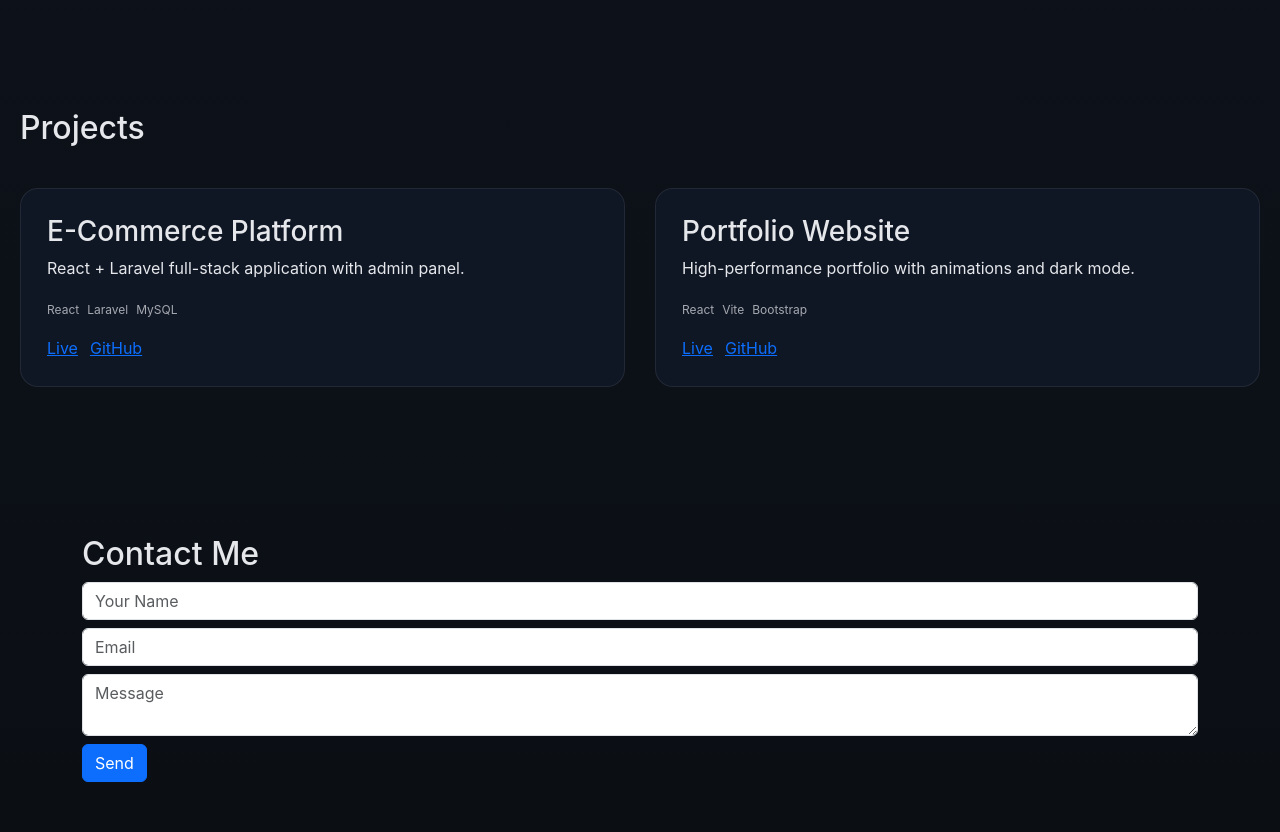
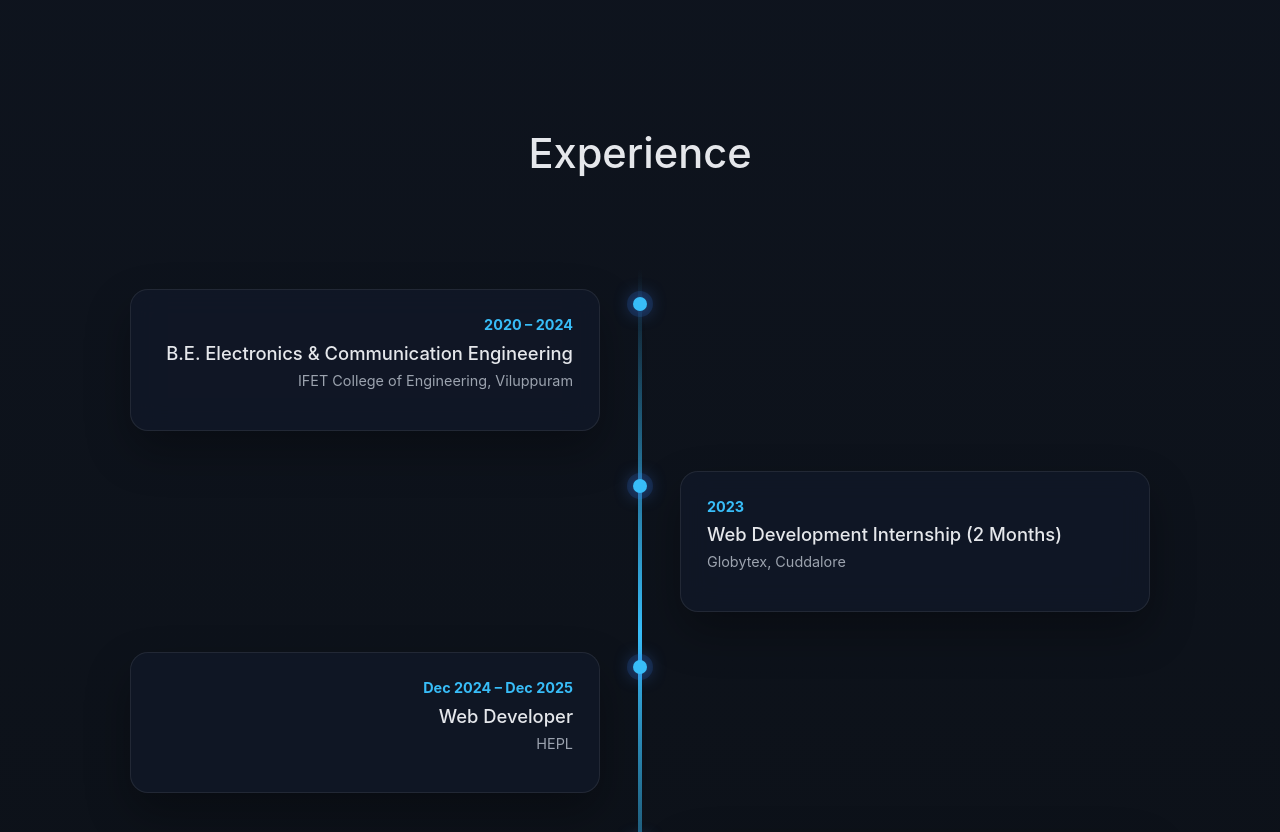
Before and after one commit to Gowtham602/_Gowtham_602_portfolio, a React (Vite) app: page / in a window 1280 px wide. Shown: the part 1960-2792 px from the top of the page. Built offline with nearby package versions, Linux system fonts and the light colour scheme.

Commit message:
experience section

```diff
--- a/src/App.jsx
+++ b/src/App.jsx
@@ -5,6 +5,7 @@ import About from "./components/About";
 import Skills from "./components/Skills";
 import Timeline from "./components/Timeline";
 import Project from "./components/Projects";
+import Experience from "./components/Experience";
 import Contact from "./components/Contact";
 import ScrollTop from "./components/ScrollTop";
 import WhatsAppButton from "./components/WhatsAppButton";
@@ -20,6 +21,7 @@ function App() {
       <About />
       <Skills />
       <Timeline />
+      <Experience />
       <Project />
       <Contact />
       <ScrollTop />
--- /dev/null
+++ b/src/components/Experience.jsx
@@ -0,0 +1,62 @@
+import { motion } from "framer-motion";
+import "../styles/Experience.css";
+
+const timelineData = [
+  {
+    year: "2020 – 2024",
+    title: "B.E. Electronics & Communication Engineering",
+    place: "IFET College of Engineering, Viluppuram",
+    side: "left",
+  },
+  {
+    year: "2023",
+    title: "Web Development Internship (2 Months)",
+    place: "Globytex, Cuddalore",
+    side: "right",
+  },
+  {
+    year: "Dec 2024 – Dec 2025",
+    title: "Web Developer",
+    place: "HEPL",
+    side: "left",
+  },
+  {
+    year: "Jan 2025 – Present",
+    title: "Web Developer",
+    place: "Ideal Software, Porur",
+    side: "right",
+  },
+];
+
+export default function Experience() {
+  return (
+    <section id="experience" className="experience-section">
+      <h2 className="section-title">Experience</h2>
+
+      <div className="timeline">
+        <span className="timeline-line" />
+
+        {timelineData.map((item, index) => (
+          <motion.div
+            key={index}
+            className={`timeline-item ${item.side}`}
+            initial={{ opacity: 0, y: 40 }}
+            whileInView={{ opacity: 1, y: 0 }}
+            viewport={{ once: true }}
+            transition={{ duration: 0.6 }}
+          >
+            {/* Dot */}
+            <span className="timeline-dot" />
+
+            {/* Content */}
+            <div className="timeline-content">
+              <span className="timeline-year">{item.year}</span>
+              <h4>{item.title}</h4>
+              <p>{item.place}</p>
+            </div>
+          </motion.div>
+        ))}
+      </div>
+    </section>
+  );
+}
--- a/src/components/Hero.jsx
+++ b/src/components/Hero.jsx
@@ -4,7 +4,7 @@ import "../styles/Hero.css";
 
 export default function Hero() {
   const typed = useTypingEffect(
-    "React Developer • Laravel • Frontend Engineer",
+    "React & Laravel Developer • Building scalable, high-performance web applications -> ..!",
     80,
     2000
   );
@@ -29,8 +29,13 @@ export default function Hero() {
     </h2>
 
     <p className="hero-desc">
-      I design and build high-quality web applications with a strong focus on
-      performance, scalability, and clean UI.
+        I’m a Web Developer with hands-on experience in building
+    real-world web applications using React and Laravel.
+
+    Currently working at Ideal Software, Porur, where I contribute
+    to a live e-commerce platform and internal enterprise systems.
+    I focus on clean UI, performance, and scalable backend logic.
+
     </p>
 
     <div className="hero-actions">
--- a/src/components/Skills.jsx
+++ b/src/components/Skills.jsx
@@ -111,7 +111,7 @@ export default function Skills() {
                       style={{ background: skill.color }}
                       initial={{ width: "0%" }}
                       animate={{ width: `${skill.levelValue}%` }}
-                      transition={{ duration: 1 }}
+                      transition={{ duration: 2 }}
                     />
                   </div>
 
--- /dev/null
+++ b/src/styles/Experience.css
@@ -0,0 +1,155 @@
+.experience-section {
+  padding: 120px 20px;
+}
+
+.section-title {
+  text-align: center;
+  font-size: 2.6rem;
+  margin-bottom: 90px;
+}
+
+/* Timeline wrapper */
+.timeline {
+  position: relative;
+  max-width: 1100px;
+  margin: auto;
+}
+
+/* Center line */
+.timeline-line {
+  position: absolute;
+  top: 0;
+  left: 50%;
+  width: 4px;
+  height: 100%;
+  background: linear-gradient(
+    to bottom,
+    transparent,
+    var(--accent),
+    transparent
+  );
+  transform: translateX(-50%);
+}
+
+/* Item */
+.timeline-item {
+  position: relative;
+  width: 50%;
+  padding: 20px 40px;
+}
+
+/* Left / Right */
+.timeline-item.left {
+  left: 0;
+  text-align: right;
+}
+
+.timeline-item.right {
+  left: 50%;
+  text-align: left;
+}
+
+/* Dot */
+.timeline-dot {
+  position: absolute;
+  top: 28px;
+  width: 14px;
+  height: 14px;
+  background: var(--accent);
+  border-radius: 50%;
+  box-shadow: 0 0 0 6px rgba(59,130,246,.15),
+              0 0 18px rgba(59,130,246,.8);
+}
+
+.timeline-item.left .timeline-dot {
+  right: -7px;
+}
+
+.timeline-item.right .timeline-dot {
+  left: -7px;
+}
+
+/* Card */
+.timeline-content {
+  background: var(--bg-glass);
+  backdrop-filter: blur(14px);
+  border: 1px solid var(--border);
+  border-radius: 18px;
+  padding: 22px 26px;
+  box-shadow: 0 20px 45px rgba(0,0,0,.3);
+}
+
+.timeline-year {
+  font-weight: 700;
+  color: var(--accent);
+  font-size: 0.9rem;
+  display: inline-block;
+  margin-bottom: 6px;
+}
+
+.timeline-content h4 {
+  font-size: 1.15rem;
+  margin-bottom: 6px;
+}
+
+.timeline-content p {
+  font-size: 0.9rem;
+  color: var(--text-muted);
+}
+
+/* ===============================
+   MOBILE TIMELINE FIX
+================================ */
+@media (max-width: 768px) {
+  .experience-section {
+    padding: 80px 16px;
+  }
+
+  .section-title {
+    font-size: 2rem;
+    margin-bottom: 50px;
+  }
+
+  /* Move line to left */
+  .timeline-line {
+    left: 20px;
+    transform: none;
+  }
+
+  /* Make items full width */
+  .timeline-item {
+    width: 100%;
+    left: 0 !important;
+    padding: 0 0 0 50px;
+    margin-bottom: 40px;
+    text-align: left;
+  }
+
+  /* Fix dot alignment */
+  .timeline-dot {
+    left: 14px !important;
+    right: auto;
+    top: 24px;
+    width: 12px;
+    height: 12px;
+  }
+
+  /* Card cleanup */
+  .timeline-content {
+    padding: 18px 20px;
+    border-radius: 14px;
+  }
+
+  .timeline-year {
+    font-size: 0.8rem;
+  }
+
+  .timeline-content h4 {
+    font-size: 1rem;
+    line-height: 1.4;
+  }
+
+  .timeline-content p {
+    font-size: 0.85rem;
+  }
+}
```
